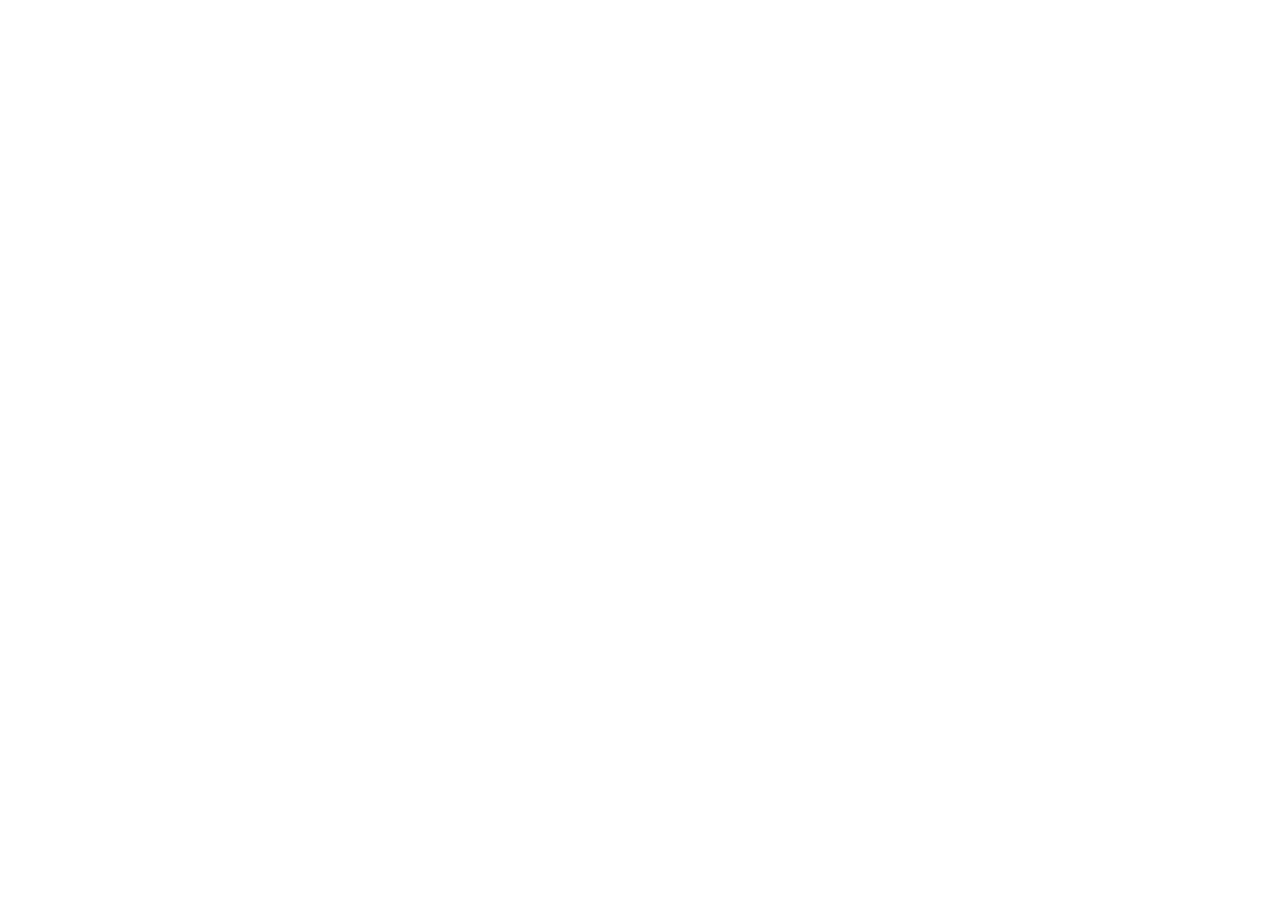
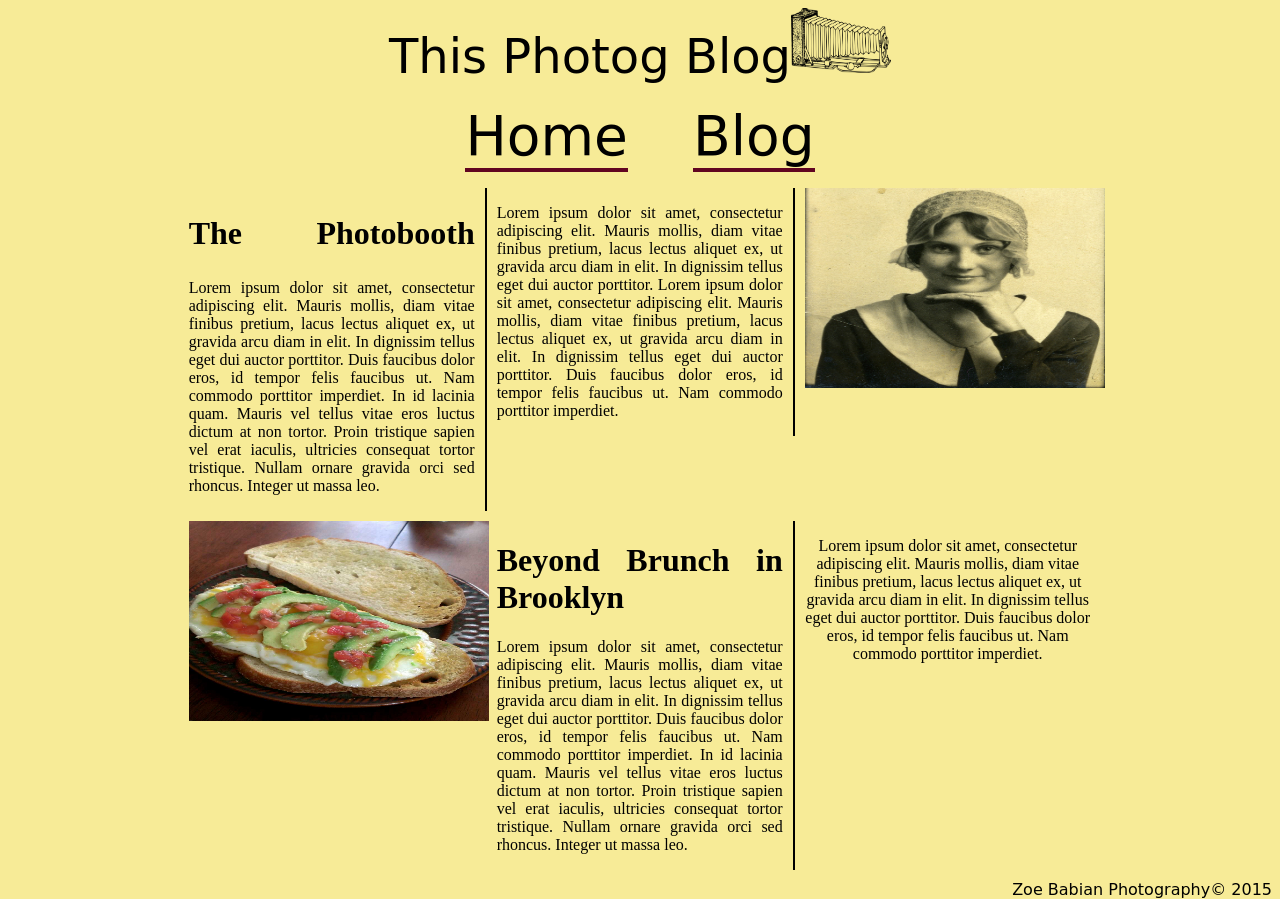
Before and after one commit to bnholtz/Zoe-Babian-Photography, a plain HTML site: page blog.html in a window 1280 px wide. Before the commit the page ends 800 px from the top, so only its background shows below. Drawn offline with Linux system fonts and the light colour scheme; a web font is replaced by a local one.

Commit message:
Final Project
Final project complete with 2 complete pages!

```diff
--- a/blog.html
+++ b/blog.html
@@ -0,0 +1,60 @@
+<!doctype html>
+<html>
+<title>Zoe&#146;s Blog</title>
+<link rel="stylesheet" href="css/main.css">
+<link href='http://fonts.googleapis.com/css?family=Fredericka+the+Great' rel='stylesheet' type='text/css'>
+<link href='http://fonts.googleapis.com/css?family=Nixie+One' rel='stylesheet' type='text/css'>
+</head>
+<body>
+
+  <header>
+    <div id="logo">This Photog Blog<img src="images/Headline Camera.png" alt="logo image" style="width:100px;height:65px;"></div>
+  </header>
+
+  <nav>
+    <a href="index.html">Home</a>
+    <a href="blog.html">Blog</a>
+  </nav>
+
+  <div class="container">
+    <div class="row">
+      <div class="column first">
+        <h1>The Photobooth</h1>
+
+        <p>Lorem ipsum dolor sit amet, consectetur adipiscing elit. Mauris mollis, diam vitae finibus pretium, lacus lectus aliquet ex, ut gravida arcu diam in elit. In dignissim tellus eget dui auctor porttitor. Duis faucibus dolor eros, id tempor felis faucibus ut. Nam commodo porttitor imperdiet. In id lacinia quam. Mauris vel tellus vitae eros luctus dictum at non tortor. Proin tristique sapien vel erat iaculis, ultricies consequat tortor tristique. Nullam ornare gravida orci sed rhoncus. Integer ut massa leo.
+        </p>
+      </div>
+
+      <div class="column second">
+        <p>Lorem ipsum dolor sit amet, consectetur adipiscing elit. Mauris mollis, diam vitae finibus pretium, lacus lectus aliquet ex, ut gravida arcu diam in elit. In dignissim tellus eget dui auctor porttitor. Lorem ipsum dolor sit amet, consectetur adipiscing elit. Mauris mollis, diam vitae finibus pretium, lacus lectus aliquet ex, ut gravida arcu diam in elit. In dignissim tellus eget dui auctor porttitor. Duis faucibus dolor eros, id tempor felis faucibus ut. Nam commodo porttitor imperdiet.
+        </p>
+      </div>
+
+      <div class="column third">
+        <img src="images/Photobooth.jpg" alt="photobooth" style="height:200px;width:300px;">
+      </div>
+    </div>
+
+    <div class="row">
+      <div class="column first">
+        <img src="images/Brunch.jpg" alt="brunch" style="height:200px;width:300px;">
+      </div>
+
+      <div class="column second ">
+        <h1>Beyond Brunch in Brooklyn</h1>
+
+        <p>Lorem ipsum dolor sit amet, consectetur adipiscing elit. Mauris mollis, diam vitae finibus pretium, lacus lectus aliquet ex, ut gravida arcu diam in elit. In dignissim tellus eget dui auctor porttitor. Duis faucibus dolor eros, id tempor felis faucibus ut. Nam commodo porttitor imperdiet. In id lacinia quam. Mauris vel tellus vitae eros luctus dictum at non tortor. Proin tristique sapien vel erat iaculis, ultricies consequat tortor tristique. Nullam ornare gravida orci sed rhoncus. Integer ut massa leo.
+        </p>
+      </div>
+
+      <div class="column third">
+        <p>Lorem ipsum dolor sit amet, consectetur adipiscing elit. Mauris mollis, diam vitae finibus pretium, lacus lectus aliquet ex, ut gravida arcu diam in elit. In dignissim tellus eget dui auctor porttitor. Duis faucibus dolor eros, id tempor felis faucibus ut. Nam commodo porttitor imperdiet.
+        </p>
+      </div>
+    </div>
+  </div>
+
+  <footer>Zoe Babian Photography&copy; 2015 </footer>
+
+</body>
+</html>
--- a/css/main.css
+++ b/css/main.css
@@ -5,16 +5,15 @@ footer {
 
 body{
   text-align: center;
-  background-image: url(Film background);
-  background-color: #E4B04A;
+  background-color: #F7EB97;
 }
-
 .container{
-  display: auto;
+  margin: 0 auto;
+  width: 73%;
 }
 
 #logo{
-  font-family: 'Fredericka the Great', cursive, Courier, serif;
+  font-family: 'Fredericka the Great', cursive, Courier, serif;s
 }
 
 a:hover{
@@ -26,14 +25,55 @@ a:hover{
 .column {
   float: left;
   border-right: 2px solid black;
-  padding: 10px;
+  padding: 0 10px;
+  margin-bottom: 10px;
 }
+
 .column:nth-child(3){
   border-right: 0;
 }
 .column img {
   display: block;
   margin-bottom: 10px;
+  }
+
+.column img:last-of-type{
+  margin-bottom: 0;
+}
+
+.column.first{
+  width: 31%;
+  text-align: justify;
+}
+
+.column.first h1{
+  height: 1.5em;
+  line-height: 1.5em;
+  text-align: justify;
+  text-align-last: justify;
+}
+
+.column.first h1:after{
+  content:'';
+  display: inline-block;
+  width: 100%;
+}
+
+.column.second{
+  width: 31%;
+  text-align: justify;
+}
+
+.column.third{
+  width: 31%;
+}
+
+.column.third img{
+  width: 100%;
+}
+
+.row{
+  clear: left;
 }
 
 #logo {
@@ -54,3 +94,6 @@ nav a {
   margin: 0px 30px 30px 30px;
   text-align: left;
 }
+nav{
+  margin: 20px;
+}
```
Also changed, not shown: images/Brunch.jpg (added), images/Photobooth.jpg (added), images/film-bg.jpg (renamed from images/Film background.jpg).
